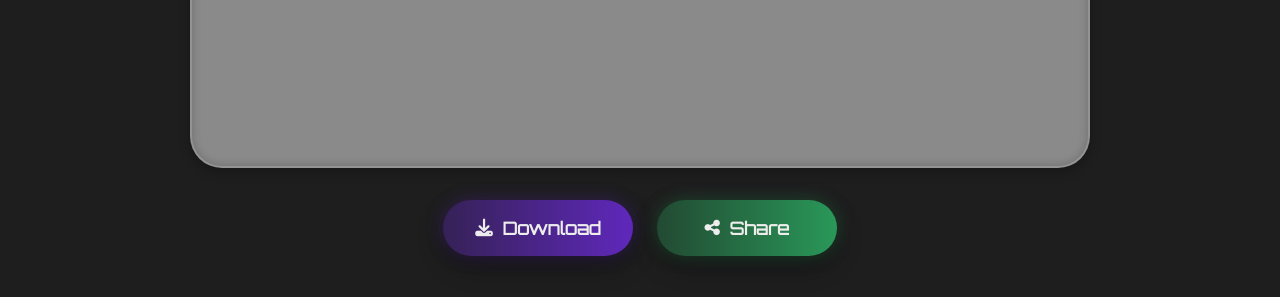
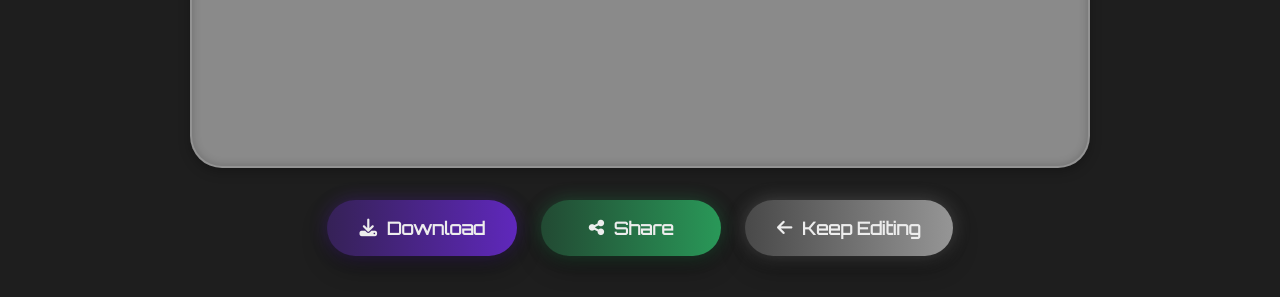
Before and after one commit to cse110-sp26-group20/cse110-sp26-group20, a website: page source/frontend/export.html in a window 1280 px wide. Shown: the part 441-738 px from the top of the page. Drawn offline with Linux system fonts and the light colour scheme.

Commit message:
Add back button with styling to export page

```diff
--- a/source/frontend/assets/styles/export.css
+++ b/source/frontend/assets/styles/export.css
@@ -8,6 +8,10 @@
   --green-gradient-black: rgba(46, 204, 113, 0);
   --green-gradeint-light: rgba(46, 204, 113, 0.7);
   --green-gradient-dark: rgba(46, 204, 113, 0.25);
+
+  --gray-gradient-black: rgba(200, 200, 200, 0);
+  --gray-gradient-light: rgba(200, 200, 200, 0.7);
+  --gray-gradient-dark: rgba(200, 200, 200, 0.25);
 }
 
 * {
@@ -156,7 +160,8 @@ body {
 }
 
 .download-btn,
-.share-btn {
+.share-btn,
+.back-btn {
   display: flex;
   align-items: center;
   justify-content: center;
@@ -216,6 +221,25 @@ body {
   transform: translateY(-2px);
   box-shadow:
     0 0 25px var(--green-gradeint-light),
+    0 12px 30px rgba(0, 0, 0, 0.5);
+}
+
+.back-btn {
+  background: linear-gradient(
+    to right,
+    var(--gray-gradient-dark),
+    var(--gray-gradient-light)
+  );
+
+  box-shadow:
+    0 0 18px var(--gray-gradient-dark),
+    0 10px 25px rgba(0, 0, 0, 0.4);
+}
+
+.back-btn:hover {
+  transform: translateY(-2px);
+  box-shadow:
+    0 0 25px var(--gray-gradient-light),
     0 12px 30px rgba(0, 0, 0, 0.5);
 }
 
--- a/source/frontend/export.html
+++ b/source/frontend/export.html
@@ -50,6 +50,11 @@
           <i class="fa-solid fa-share-nodes"></i>
           <span>Share</span>
         </button>
+
+        <button class="back-btn" id="back-btn">
+          <i class="fa-solid fa-arrow-left"></i>
+          <a href="editor.html">Keep Editing</a>
+        </button>
       </section>
       <div id="export-status" class="export-status" aria-live="polite"></div>
     </main>
```
